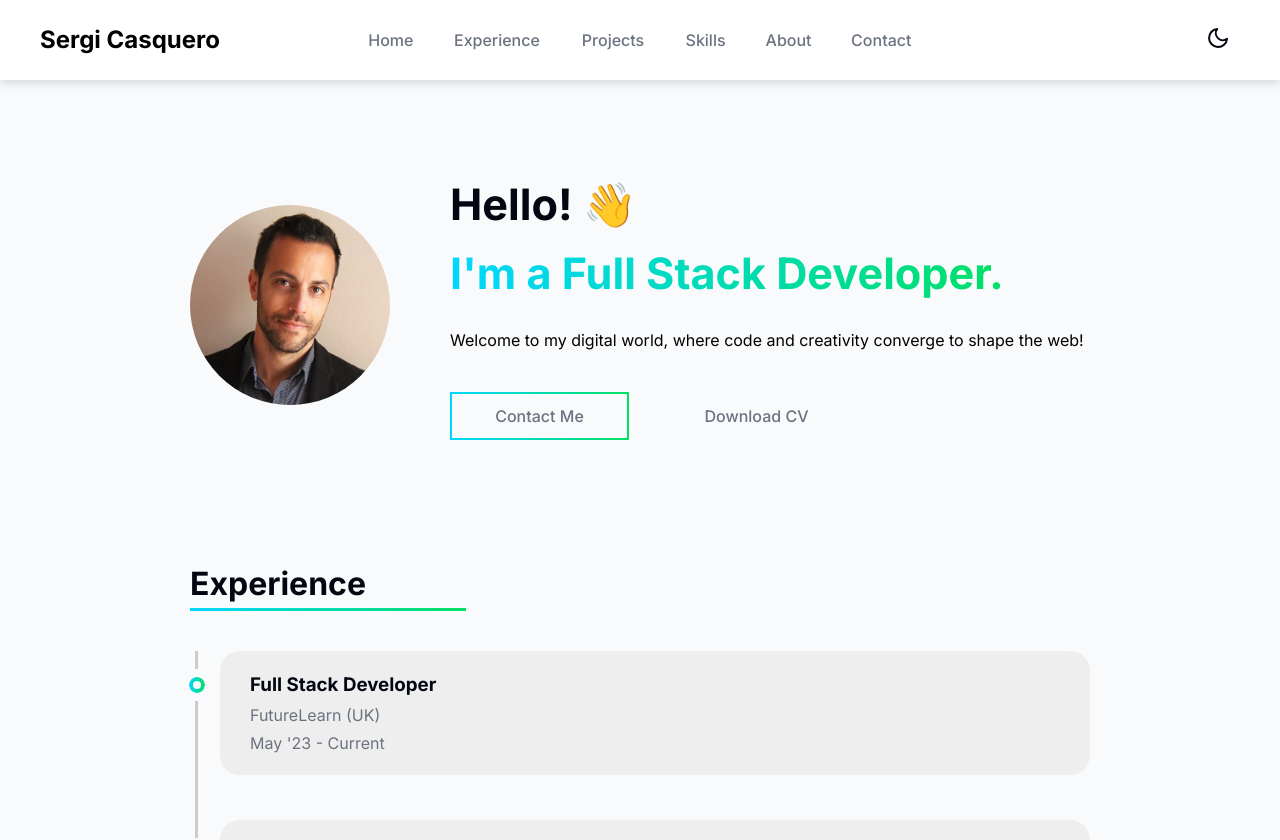
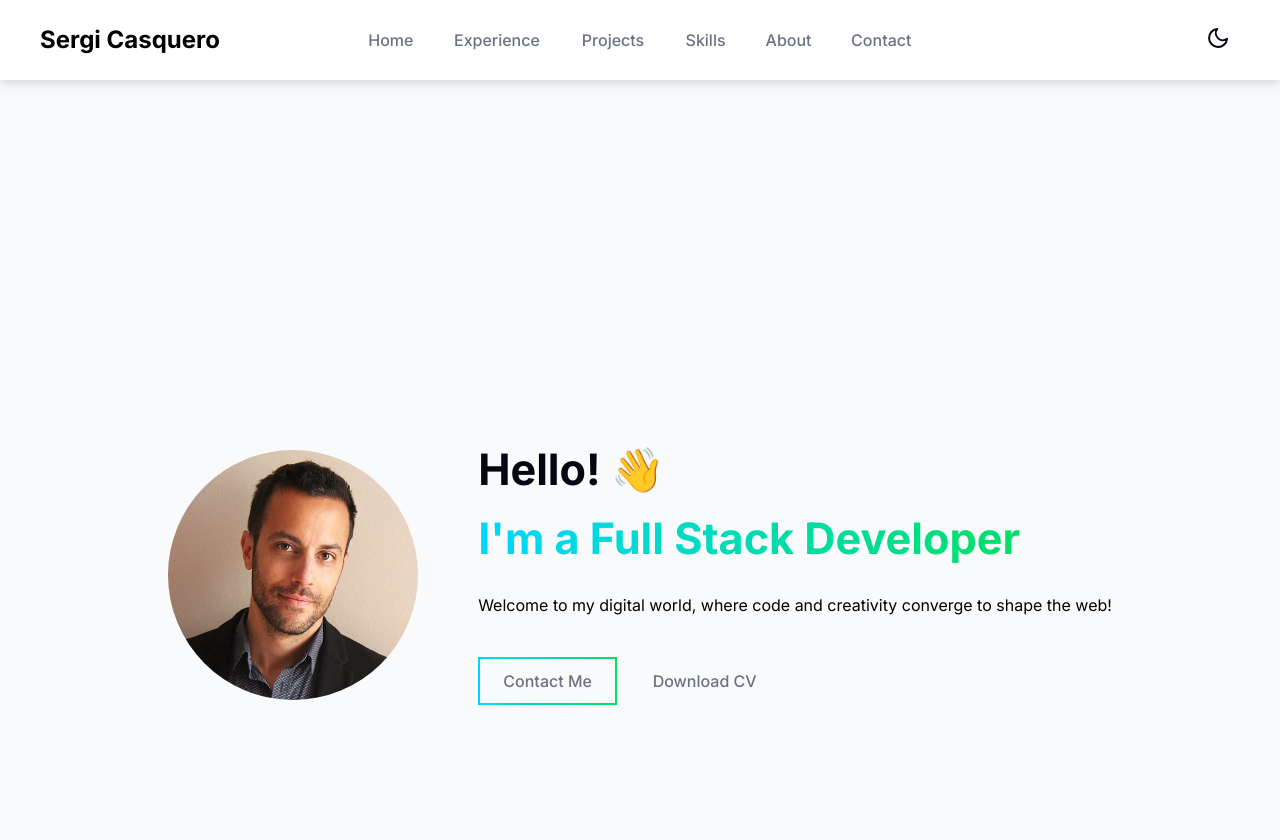
Before and after one commit to Sergi-CM/portfolio, a Next.js app: page / in a window 1280 px wide. Shown: the top 840 px of the page. Built offline with nearby package versions, Linux system fonts and the light colour scheme.

Commit message:
Remove Hero animation, make it full height and make portrait bigger

```diff
--- a/components/Button/Button.module.scss
+++ b/components/Button/Button.module.scss
@@ -21,7 +21,7 @@
     content: "";
     font-weight: bold;
     height: 0;
-    width: 155px;
+    width: 115px;
     overflow: hidden;
     visibility: hidden;
   }
--- a/components/Hero/Hero.module.scss
+++ b/components/Hero/Hero.module.scss
@@ -2,8 +2,7 @@
 @import "styles/mixins.scss";
 
 .section {
-  width: $body-width;
-  margin-bottom: 50px;
+  height: 100dvh;
 
   display: flex;
   align-items: center;
@@ -11,6 +10,7 @@
 
   @media (max-width: 1000px) {
     flex-direction: column;
+    justify-content: center;
     width: auto;
   }
 }
@@ -38,13 +38,15 @@
 }
 
 .portrait {
+  margin-top: 10px;
   border-radius: 50%;
 }
 
 .buttons-wrapper {
   display: flex;
   align-items: center;
-  gap: 40px;
+  flex-wrap: wrap;
+  gap: 20px;
   margin-top: 20px;
 }
 
@@ -64,3 +66,13 @@
     @include link-hover;
   }
 }
+
+.linkedin {
+  font-size: 2.2rem;
+  color: rgb(0, 215, 255);
+}
+
+.github {
+  font-size: 2.2rem;
+  color: rgb(0, 224, 98);
+}
--- a/components/Hero/Hero.tsx
+++ b/components/Hero/Hero.tsx
@@ -1,6 +1,5 @@
 "use client";
 
-import { motion } from "framer-motion";
 import Image from "next/image";
 import { TypeAnimation } from "react-type-animation";
 import styles from "./Hero.module.scss";
@@ -8,18 +7,14 @@ import { Button } from "..";
 
 const Hero = () => {
   return (
-    <motion.section
-      className={styles.section}
-      initial={{ opacity: 0, y: 100 }}
-      animate={{ opacity: 1, y: 0 }}
-      transition={{ duration: 0.5 }}
-    >
+    <section className={styles.section} id="home">
       <Image
         src="/img/portrait.webp"
         alt="hero image"
         className={styles.portrait}
-        width={200}
-        height={200}
+        width={250}
+        height={250}
+        priority={true}
       />
 
       <div className={styles.texts}>
@@ -54,7 +49,7 @@ const Hero = () => {
           <Button text={"Download CV"} href={"#"} border={false} />
         </div>
       </div>
-    </motion.section>
+    </section>
   );
 };
 
```
